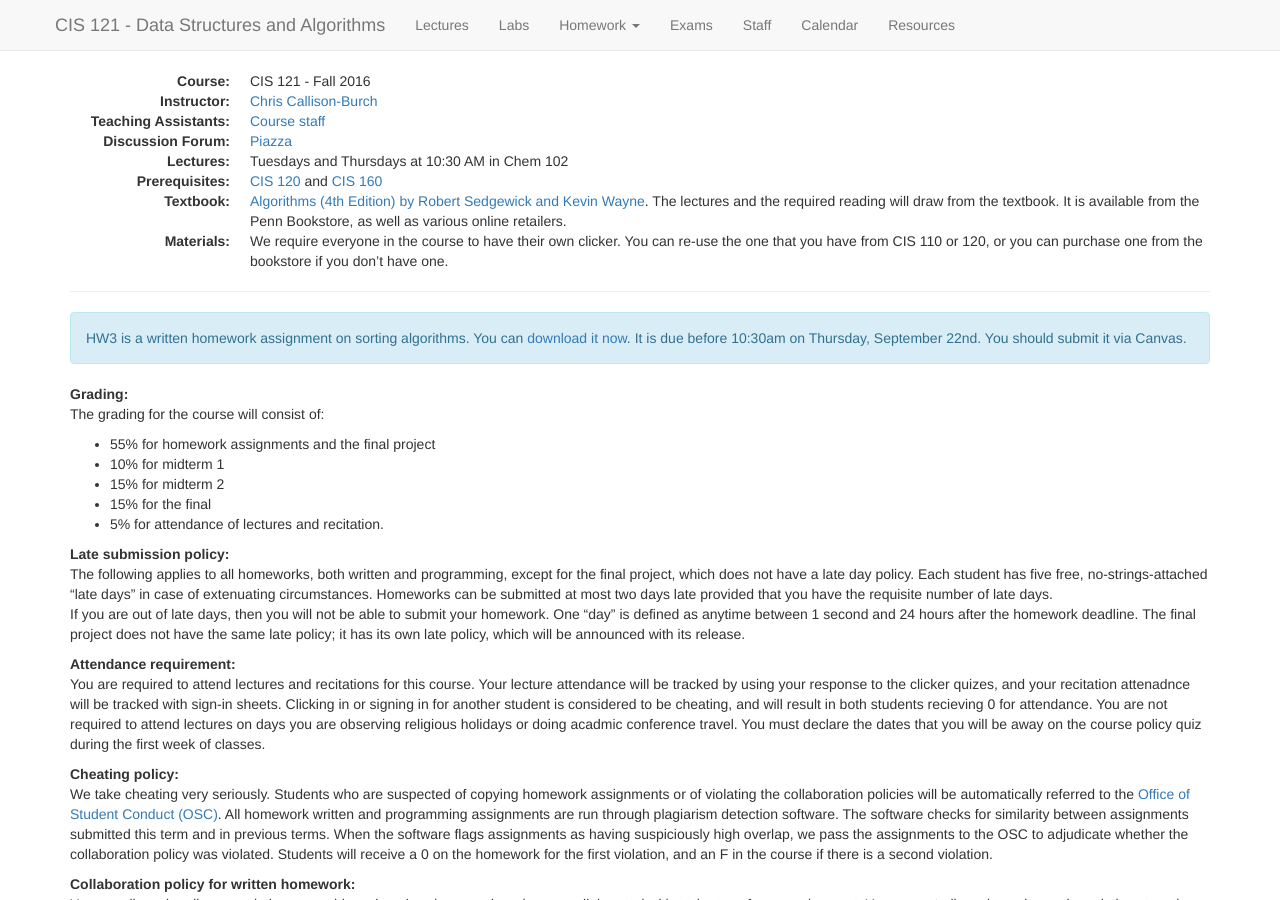
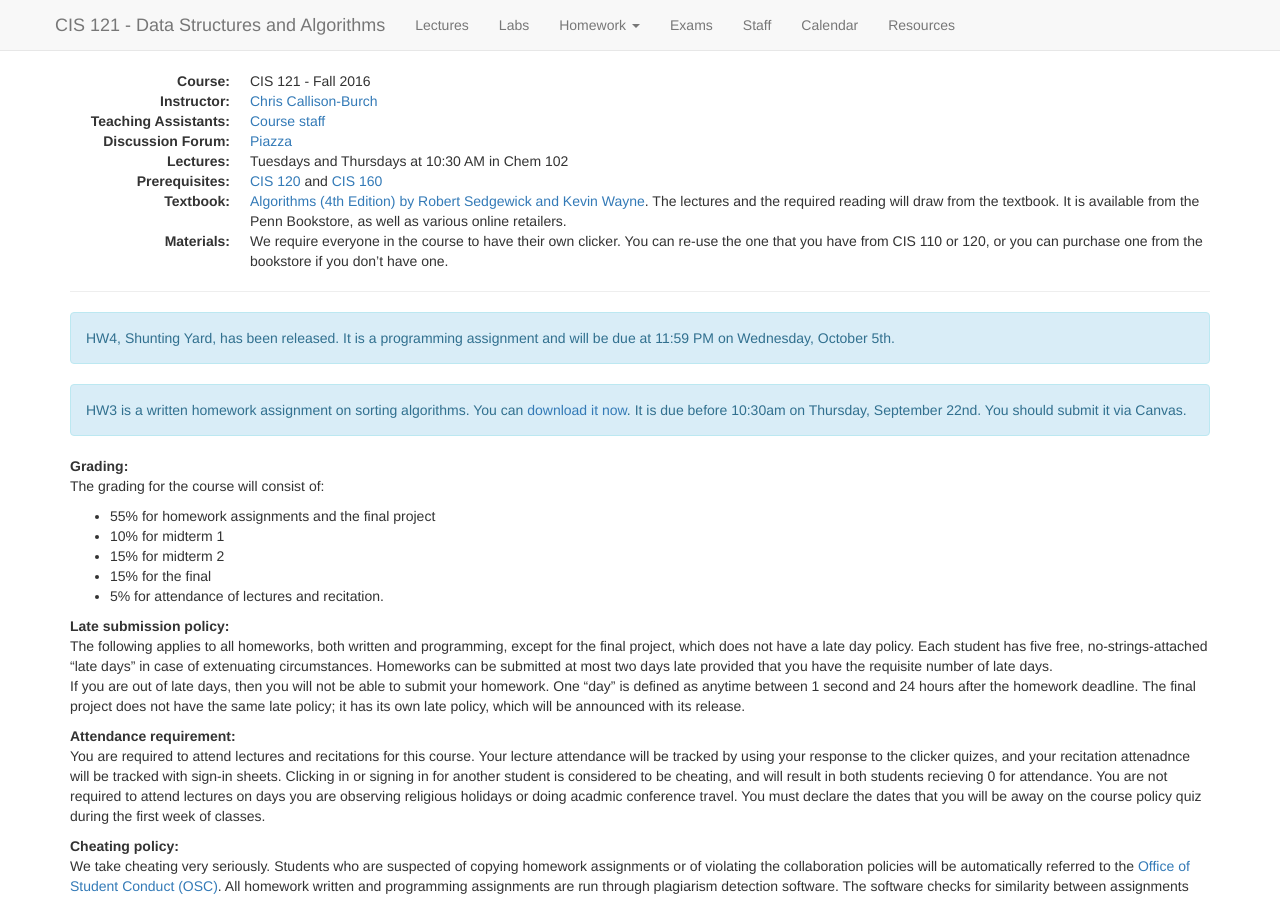
Before and after one commit to vikramkh/course-website-16fa, a Jekyll site: the page built from index.md, in a window 1280 px wide and 900 px high. Built offline with Jekyll 4.4.1, drawn with Linux system fonts in a browser that asks for light colours; nearby versions of some CDN libraries.

Commit message:
Add hw1 sols and shunting yard announcement

```diff
--- a/_data/homeworks.yaml
+++ b/_data/homeworks.yaml
@@ -19,6 +19,7 @@
    type: written
    active: true
    problem_set: content/hws/hw1/hw1.pdf
+   solutions: content/hws/hw1/hw1_sol.pdf
    release_date: 2016-09-02
    due_date: 2016-09-15T10:30:00EDT
 -
--- a/index.md
+++ b/index.md
@@ -32,6 +32,9 @@ Materials:
 
 ---
 
+<div class="alert alert-info">
+HW4, Shunting Yard, has been released. It is a programming assignment and will be due at 11:59 PM on Wednesday, October 5th.
+</div>
 
 <div class="alert alert-info">
 HW3 is a written homework assignment on sorting algorithms.  You can <a href="homework.html">download it now</a>. It is due before 10:30am on Thursday, September 22nd. You should submit it via Canvas.
```
Also changed, not shown: homework.md (+1 -0 lines).
